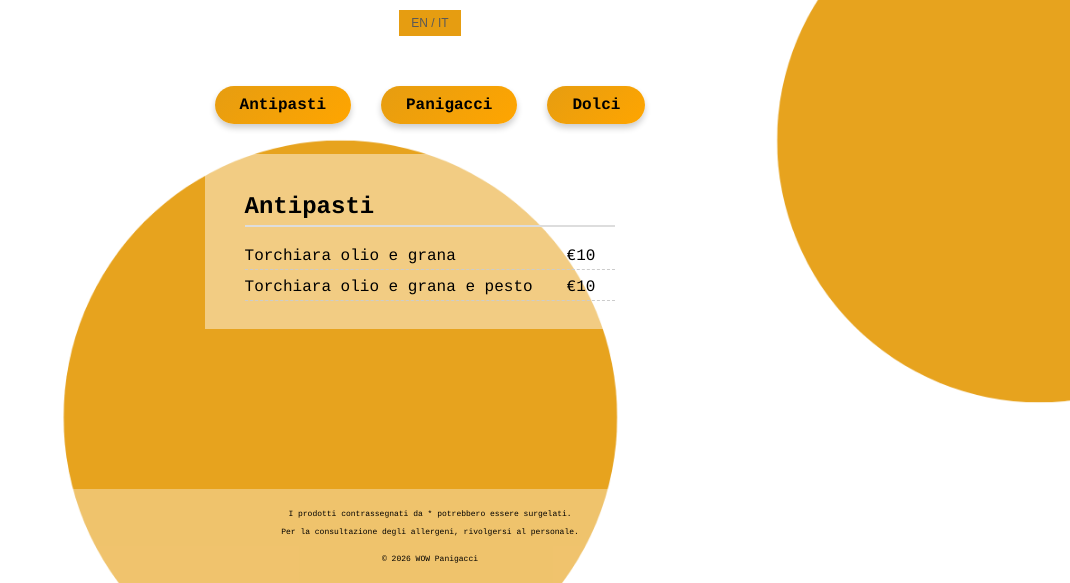
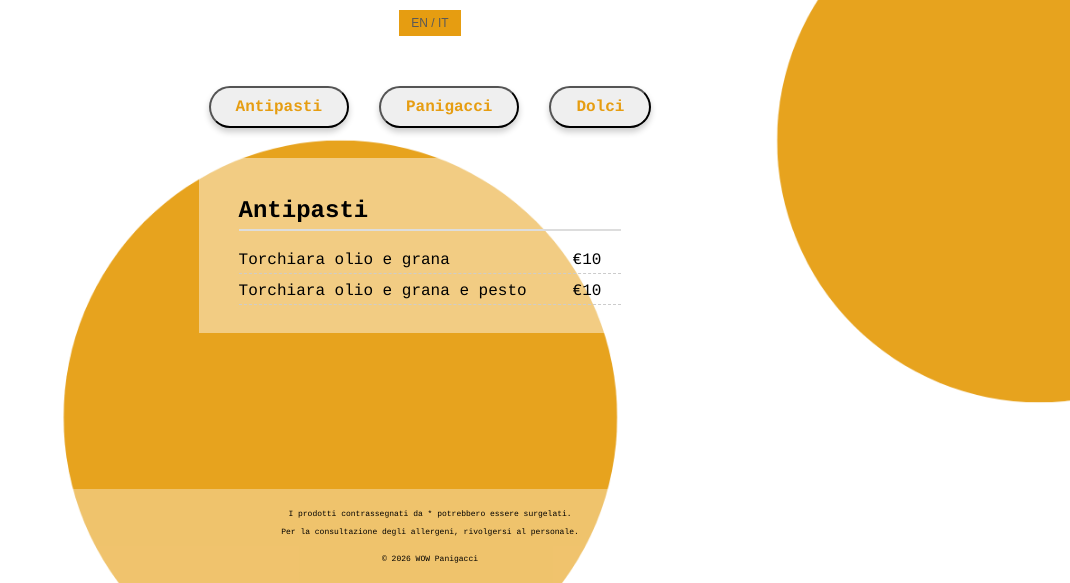
Before and after one commit to granzenigo-ui/Prova, a plain HTML site: page index.html in a window 1280 px wide. Shown: the part 217-800 px from the top of the page, without its empty margins (210-1280 px from the left). Drawn offline with Linux system fonts and the light colour scheme.

Commit message:
Update style.css

```diff
--- a/style.css
+++ b/style.css
@@ -100,10 +100,11 @@ footer {
 
 .tab-buttons > button {
     font-family: Courier, sans-serif;
-    background: linear-gradient(135deg, #E69D11, #FFA500);
+    /*background: linear-gradient(135deg, #E69D11, #FFA500);*/
+    background: #595959
     border: none;
     border-radius: 25px;
-    color: black;
+    color: #E69D11;
     padding: 10px 25px;
     font-size: 16px;
     font-weight: bold;
@@ -115,13 +116,13 @@ footer {
 
 .tab-buttons > button:hover {
     transform: translateY(-3px) scale(1.05);
-    background: linear-gradient(135deg, #FFB733, #FFD27F);
     box-shadow: 0 6px 10px rgba(0,0,0,0.25);
 }
 
 /* Bottoni attivi */
 .tab-buttons > button.active {
     background: linear-gradient(135deg, #FFA500, #E69D11);
+    color: #595959
     box-shadow: 0 6px 10px rgba(0,0,0,0.3);
     transform: scale(1.05);
 }
```
